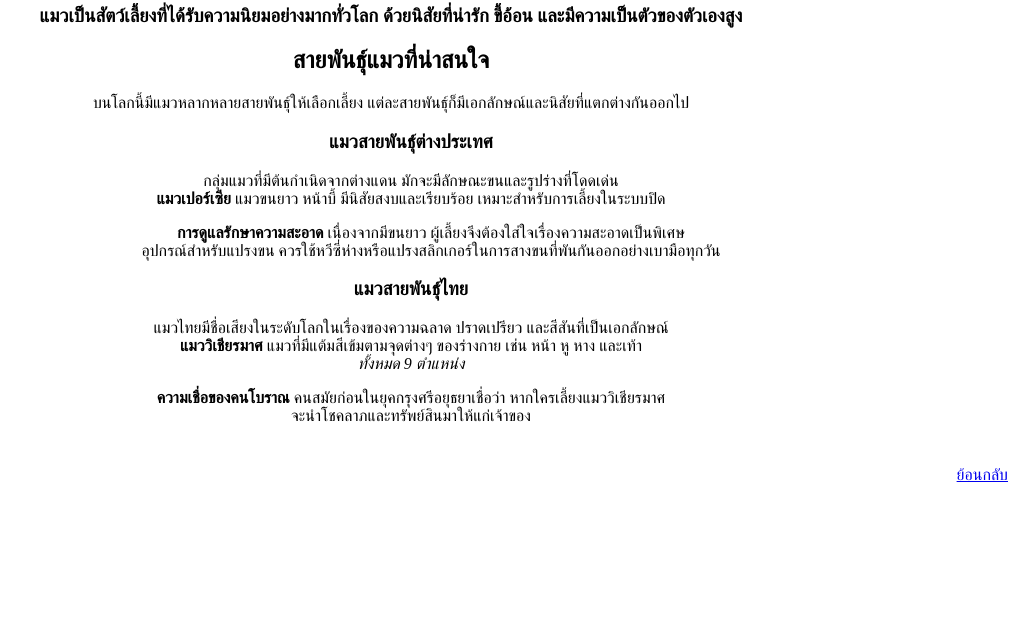
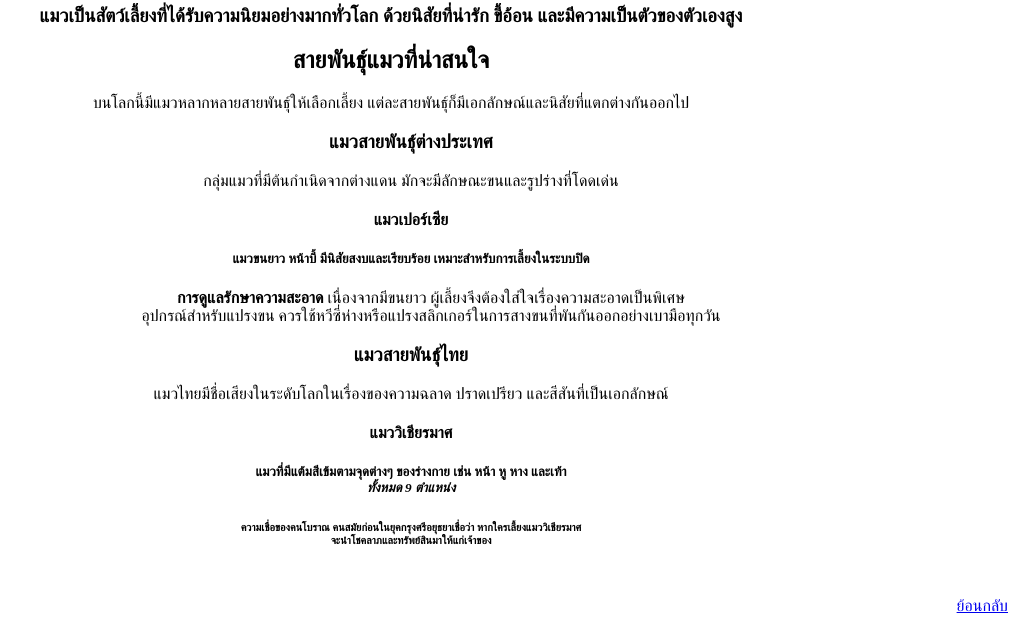
Before and after one commit to drimmonline/JSD-13-week-03-ecommerce, a plain HTML site: page html/cat.html in a window 1280 px wide. Shown: the part 479-1117 px from the top of the page, without its empty margins (249-1280 px from the left). Before the commit the page ends 986 px from the top, so only its background shows below. Drawn offline with Linux system fonts and the light colour scheme.

Commit message:
update H tag

```diff
--- a/html/cat.html
+++ b/html/cat.html
@@ -18,15 +18,15 @@
       ขี้อ้อน และมีความเป็นตัวของตัวเองสูง
     </h3>
     <h2>สายพันธุ์แมวที่น่าสนใจ</h2>
-    <p  style="justify-content: start;">
+    <p  >
       บนโลกนี้มีแมวหลากหลายสายพันธุ์ให้เลือกเลี้ยง
       แต่ละสายพันธุ์ก็มีเอกลักษณ์และนิสัยที่แตกต่างกันออกไป
       <ul>
         <li style="list-style: none;"><h3>แมวสายพันธุ์ต่างประเทศ</h3>
             <p  > กลุ่มแมวที่มีต้นกำเนิดจากต่างแดน มักจะมีลักษณะขนและรูปร่างที่โดดเด่น
        <br>
-      <b>แมวเปอร์เซีย</b> แมวขนยาว หน้าบี้ มีนิสัยสงบและเรียบร้อย
-      เหมาะสำหรับการเลี้ยงในระบบปิด</p>
+      <h4>แมวเปอร์เซีย</h4> <h5>แมวขนยาว หน้าบี้ มีนิสัยสงบและเรียบร้อย
+      เหมาะสำหรับการเลี้ยงในระบบปิด</h5></p>
         <ul>
             <li style="list-style: none;">
                 <p><b>การดูแลรักษาความสะอาด</b>
@@ -39,11 +39,12 @@
          แมวไทยมีชื่อเสียงในระดับโลกในเรื่องของความฉลาด ปราดเปรียว
       และสีสันที่เป็นเอกลักษณ์
       <br>
-      <b>แมววิเชียรมาศ</b> แมวที่มีแต้มสีเข้มตามจุดต่างๆ
-      ของร่างกาย เช่น หน้า หู หาง และเท้า <br> <em>ทั้งหมด 9 ตำแหน่ง</em> <blockquote>
-        <b>ความเชื่อของคนโบราณ</b>
+      <h4><b>แมววิเชียรมาศ</b></h4>
+      <h5> แมวที่มีแต้มสีเข้มตามจุดต่างๆ
+      ของร่างกาย เช่น หน้า หู หาง และเท้า <br> <em>ทั้งหมด 9 ตำแหน่ง</em></h5> <blockquote>
+       <h6>ความเชื่อของคนโบราณ
       คนสมัยก่อนในยุคกรุงศรีอยุธยาเชื่อว่า
-      หากใครเลี้ยงแมววิเชียรมาศ<br> จะนำโชคลาภและทรัพย์สินมาให้แก่เจ้าของ
+      หากใครเลี้ยงแมววิเชียรมาศ<br> จะนำโชคลาภและทรัพย์สินมาให้แก่เจ้าของ</h6>
       </blockquote>
        </p>
        </li>
```
